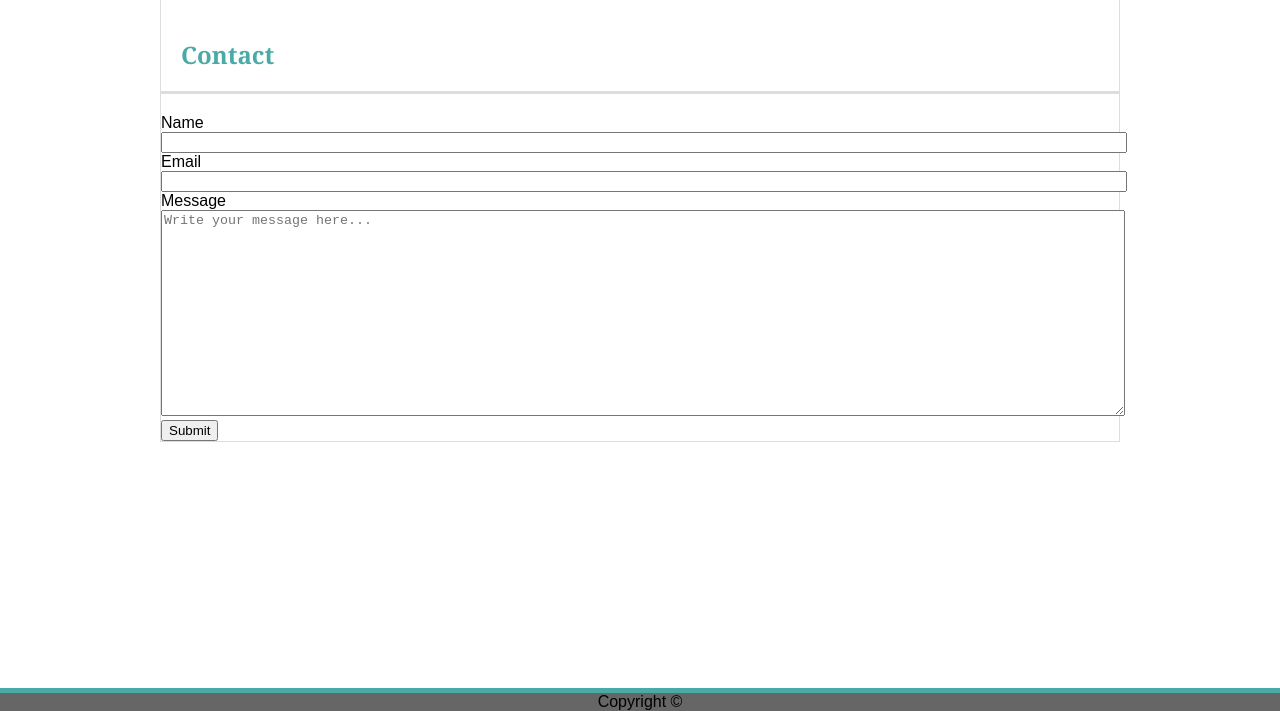
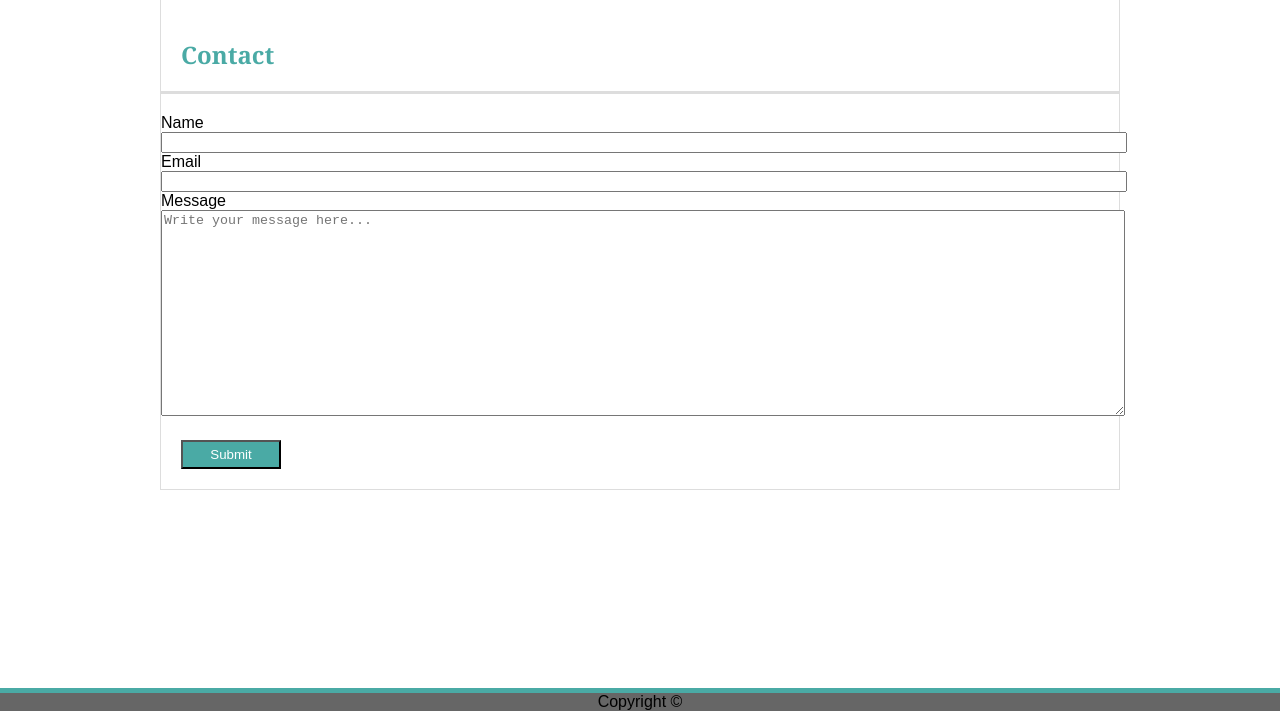
Before and after one commit to SpencerCaretta/Basic-Portfolio, a plain HTML site: page contact.html in a window 1280 px wide. Shown: the part 89-800 px from the top of the page. Drawn offline with Linux system fonts and the light colour scheme.

Commit message:
changes to submit part of css

```diff
--- a/assets/css/style.css
+++ b/assets/css/style.css
@@ -65,16 +65,27 @@ a {
 
 #name {
     width: 100%;
+
 }
 
 #email {
     width: 100%;
+
 }
 
 #message {
     width: 100%;
     height: 200px;
 
+
+}
+
+#submit {
+    background-color: #4aaaa5;
+    color: #ffffff;
+    padding: 5px;
+    width: 100px;
+    margin: 20px;
 }
 
 body {
```
